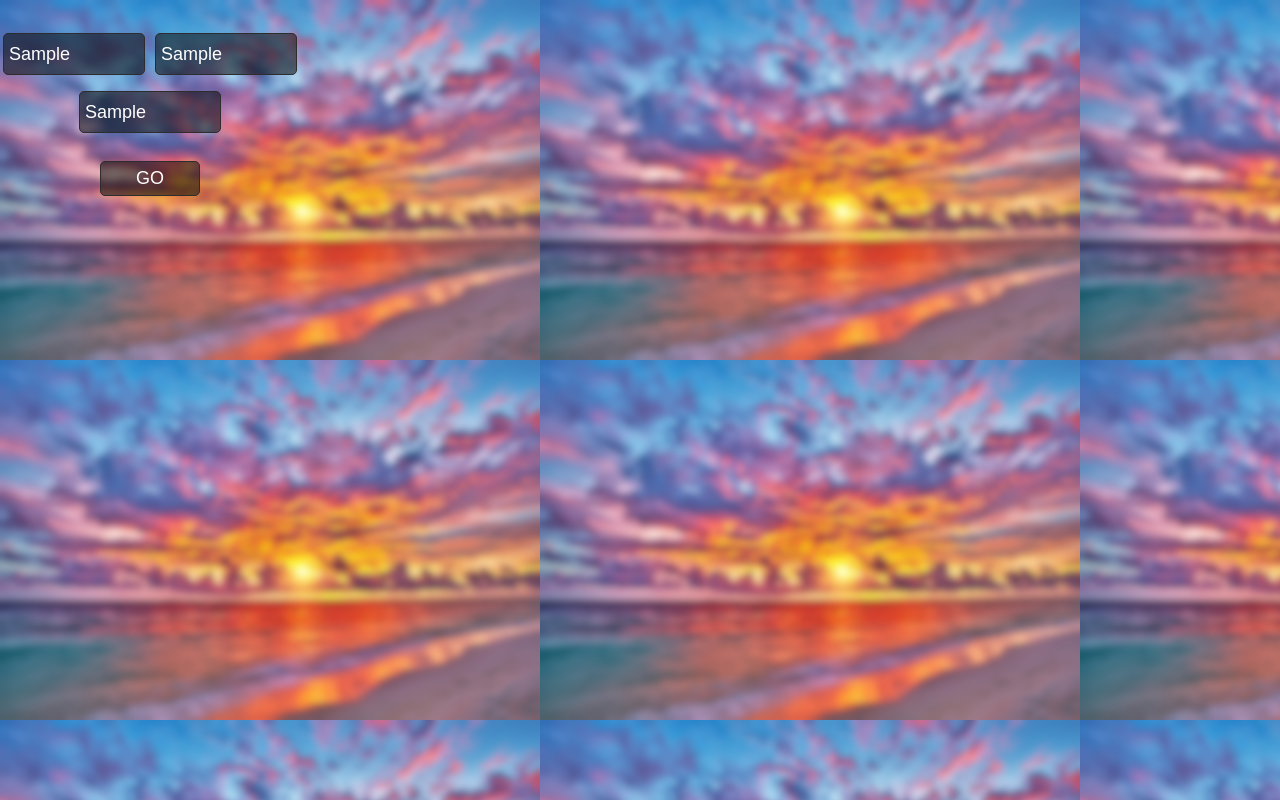
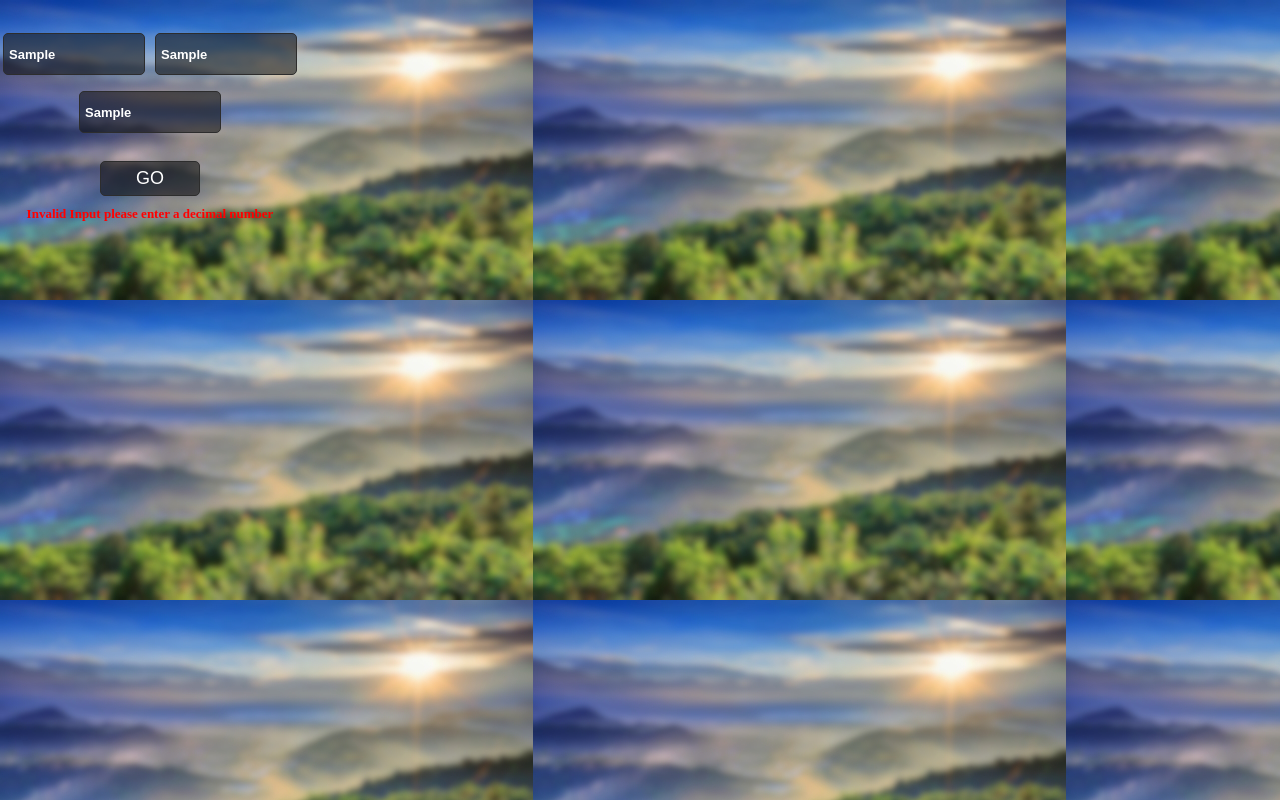
Before and after one commit to GianMarcoAlagna/Hike-Tracker, a browser extension: page index.html in a window 1280 px wide. Both pictures are taken after typing "Sample", "Sample", "Sample" into the empty fields and a click on the input "GO". Drawn offline with nearby package versions, Linux system fonts and the light colour scheme; no server answers.

Commit message:
requests fulfilled

```diff
--- a/script.js
+++ b/script.js
@@ -7,7 +7,20 @@ document.addEventListener('DOMContentLoaded', () => {
         const hikeTime = document.querySelector('#hikeTime').value;
         console.log(hikeTime)
 
+        if(isNaN(Number(lat)) || isNaN(Number(long)) || Number(lat) === Math.floor(Number(lat)) || Number(long) === Math.floor(Number(long)) || lat === '' || long === '') {
+            const invalid = document.createElement('h1');
+            invalid.id = 'invalid';
+            invalid.textContent = 'Invalid Input please enter a decimal number';
+            invalid.style = 'font-weight: bold; color: red; font-size: small;';
+            document.querySelector('.text-form').appendChild(invalid);
+            setTimeout(() => {
+                invalid.remove();
+            }, 3000)
+            return false;
+        }
+
         const url = `https://api.sunrisesunset.io/json?lat=${lat}&lng=${long}`;
+        try {
             fetch(url)
             .then(response => response.json())
             .then(data => {
@@ -67,11 +80,13 @@ document.addEventListener('DOMContentLoaded', () => {
                         h4goldenHour.textContent = `Golden Hour is at ${goldenHour}`;
                         h4sunset.textContent = `Sunset is at ${sunset}`;
                     };
-            }, 999);
+                }, 888);
             })
-        .catch(error => console.error('Error:', error));
+            .catch(error => console.error('Error from response:', error));
+        } catch(error) {
+            console.error(`There was an error with the request: ${error}`);
+        }
     });
-
 });
 
 
--- a/styles.css
+++ b/styles.css
@@ -6,7 +6,7 @@ html, body {
 body {
     width: 300px;
     height: 300px;
-    background-image: url(./sunset.jpg);
+    background-image: url(./forest.jpeg);
     display: flex;
     flex-direction: column;
     align-items: center;
@@ -28,7 +28,8 @@ input[type*='text'] {
     margin: 3px;
     width: 130px;
     height: 30px;
-    font-size: large;
+    font-size: 13px;
+    font-weight: bold;
 }
 
 .text-form {
```
Also changed, not shown: forest.jpeg (added). Lines whose indentation alone changed are shown as unchanged.
